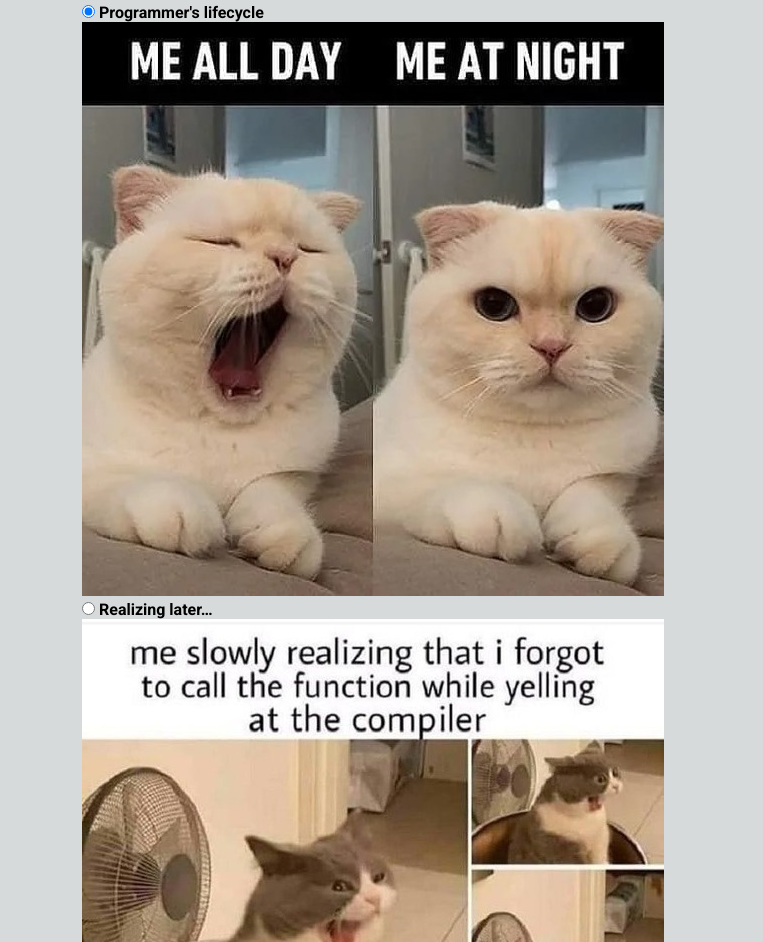
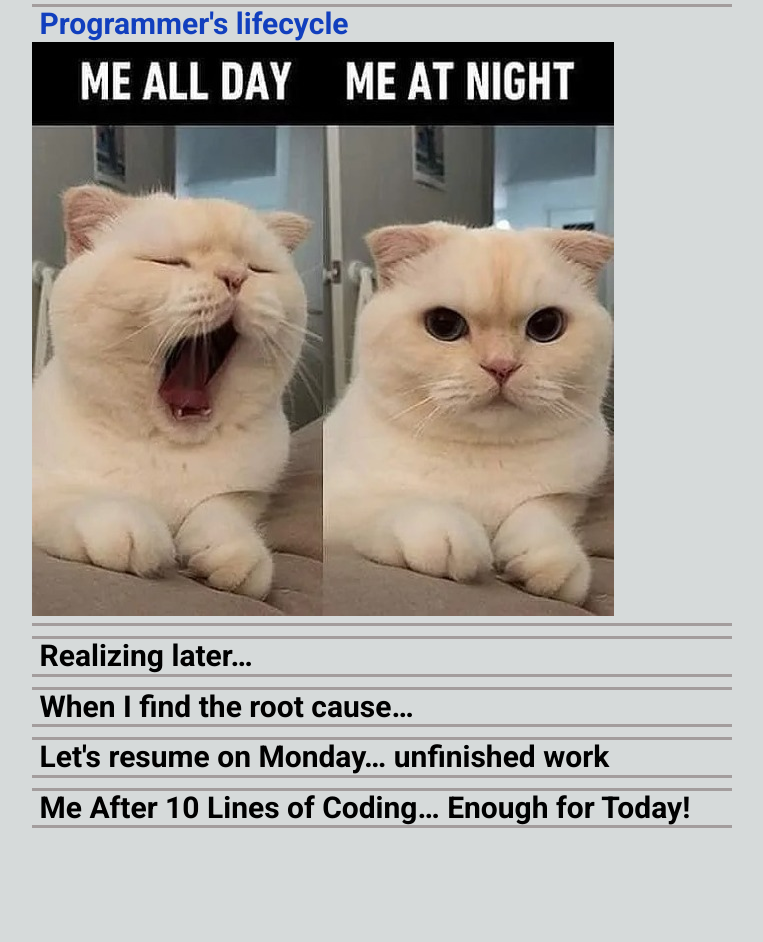
Before and after one commit to Ijenium/cssBayan, a plain HTML site: page cssBayan/index.html in a window 1280 px wide. Shown: the part 112-1054 px from the top of the page, without its empty margins (258-1021 px from the left). After the commit the page ends 970 px from the top, so only its background shows below. Drawn offline with Linux system fonts and the light colour scheme.

Commit message:
feat: update index.html, style.css (Mon, Mar 13, 2023 07:22:35 AM)

```diff
--- a/cssBayan/index.html
+++ b/cssBayan/index.html
@@ -17,36 +17,36 @@
     </header>
     <section class="main">
         <div class="content">
-            <input id="mem-01" name="mems-input" type="radio" checked/>
-            <label for="mem-01">Programmer's lifecycle</label>
+            <input class="content-input" id="mem-01" name="mems-input" type="radio" checked/>
+            <label class="content-title" for="mem-01">Programmer's lifecycle</label>
             <div class="img-cont">
                 <img class="image" src="./img/meme_1.jpg" alt="meme_1">
             </div>
          </div>
          <div class="content">
-            <input id="mem-02" name="mems-input" type="radio"/>
-            <label for="mem-02">Realizing later…</label>
+            <input class="content-input" id="mem-02" name="mems-input" type="radio"/>
+            <label class="content-title" for="mem-02">Realizing later…</label>
             <div class="img-cont">
                 <img class="image" src="./img/meme_2.jpg" alt="meme_2">
             </div>
          </div>
          <div class="content">
-            <input id="mem-03" name="mems-input" type="radio"/>
-            <label for="mem-03">When I find the root cause…</label>
+            <input class="content-input" id="mem-03" name="mems-input" type="radio"/>
+            <label class="content-title" for="mem-03">When I find the root cause…</label>
             <div class="img-cont">
                 <img class="image" src="./img/meme_3.jpg" alt="meme_3">
             </div>
          </div>
          <div class="content">
-            <input id="mem-04" name="mems-input" type="radio"/>
-            <label for="mem-04">Let’s resume on Monday… unfinished work</label>
+            <input class="content-input" id="mem-04" name="mems-input" type="radio"/>
+            <label class="content-title" for="mem-04">Let's resume on Monday… unfinished work</label>
             <div class="img-cont">
                 <img class="image" src="./img/meme_4.jpg" alt="meme_4">
             </div>
          </div>
          <div class="content">
-            <input id="mem-05" name="mems-input" type="radio"/>
-            <label for="mem-05">Me After 10 Lines of Coding… Enough for Today!</label>
+            <input class="content-input" id="mem-05" name="mems-input" type="radio"/>
+            <label class="content-title" for="mem-05">Me After 10 Lines of Coding… Enough for Today!</label>
             <div class="img-cont">
                 <img class="image" src="./img/meme_5.jpg" alt="meme_5">
             </div>
--- a/cssBayan/style.css
+++ b/cssBayan/style.css
@@ -5,18 +5,52 @@ html {
 }
 
 body {
-    font-size: 1.6rem;
+    font-size: 3rem;
     font-family: 'Roboto', sans-serif;
     font-weight: bold;
     background-color:rgb(214, 218, 218);
     padding-top: 5rem;
     padding-bottom: 2rem;
-    max-width: 60rem;
+    max-width: 70rem;
     margin-left: auto;
     margin-right: auto;
+
 }
 
 .title {
     font-size: 4rem;
     padding-bottom: 2rem;
 }
+
+.content {
+    margin-bottom: 1rem;
+    border: 0.1em solid #a39d9d;
+    border-style: solid none solid none;
+    cursor: pointer;
+}
+
+.content-title:hover {
+    transition: 0.2s;
+    color: rgb(17, 63, 190);
+    cursor: pointer;
+
+}
+
+.content-input{
+    appearance: none;
+    width: 0%;
+    height: 0%;
+}
+
+
+.content-input:checked ~ .content-title{
+    color: rgb(17, 63, 190);
+}
+
+.content-input:checked ~ .img-cont{
+    display: block;
+}
+
+.img-cont {
+    display: none;
+}
```
